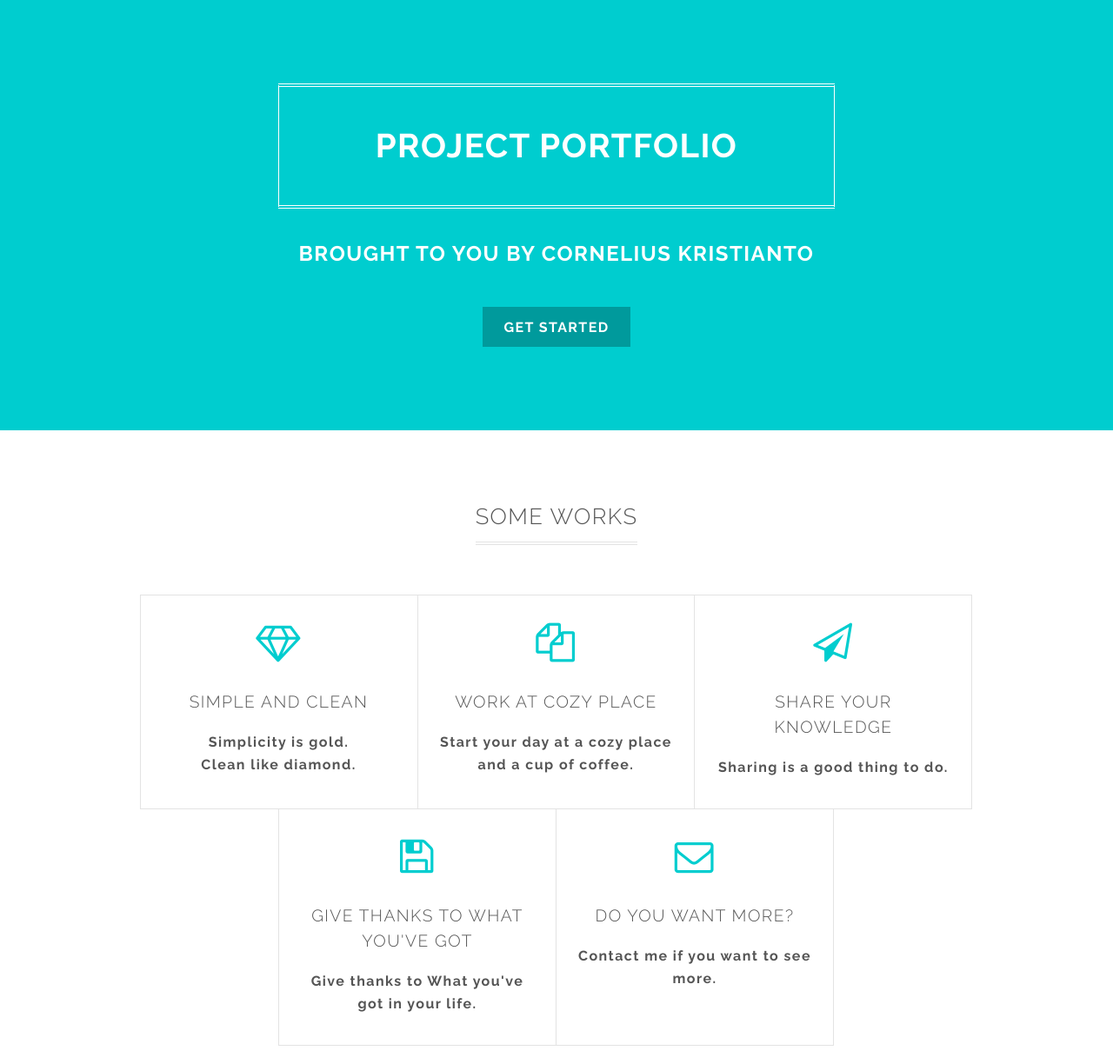
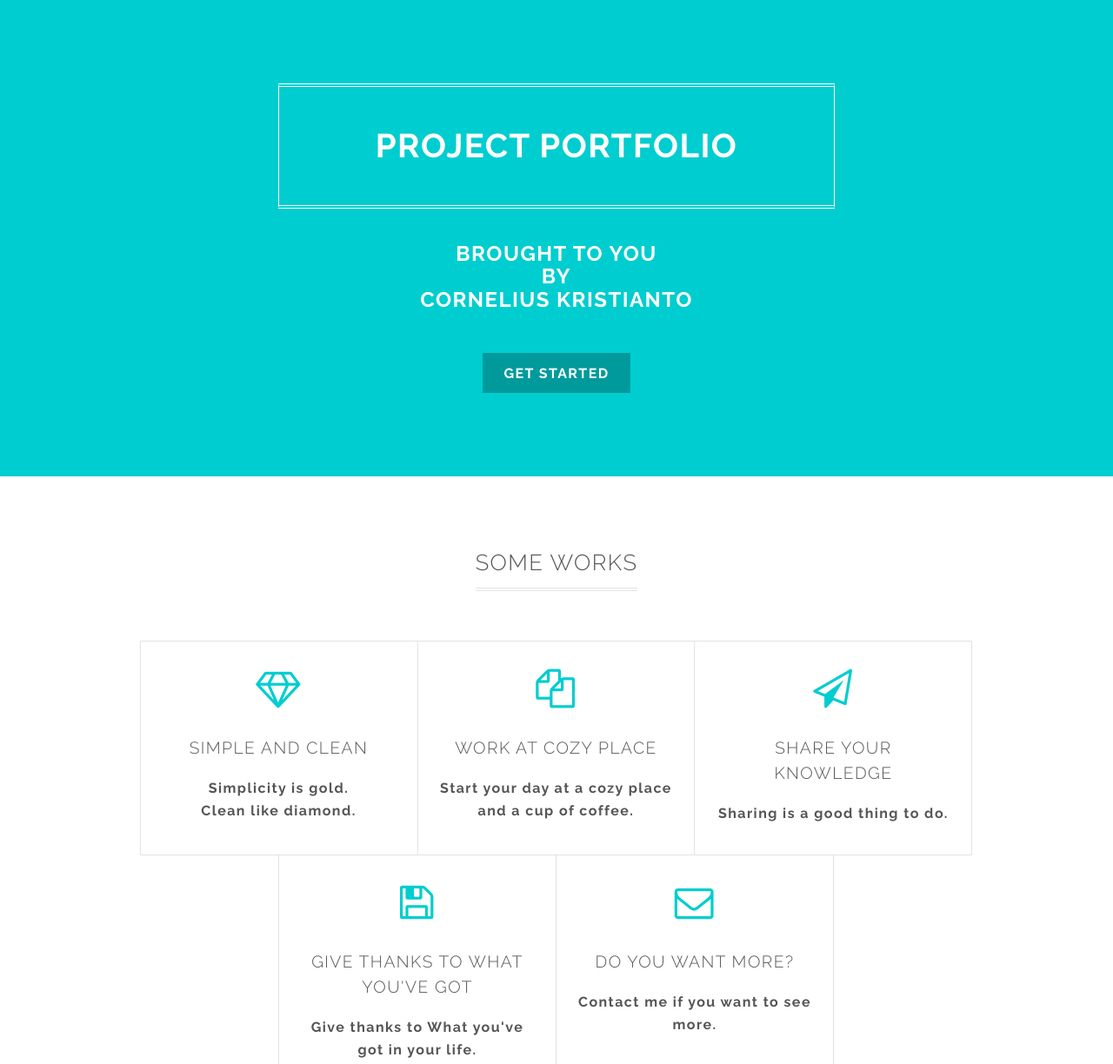
Before and after one commit to corngk/page, a plain HTML site: page index.html in a window 1280 px wide. Shown: the top 1224 px of the page at 87% size. Drawn offline with Linux system fonts and the light colour scheme.

Commit message:
some revision tonight

```diff
--- a/assets/css/main.css
+++ b/assets/css/main.css
@@ -1637,7 +1637,7 @@
 		}
 
 	a {
-		text-decoration: underline;
+		text-decoration: none;
 	}
 
 		a:hover {
@@ -3512,7 +3512,7 @@
 	#banner {
 		background-color: #00cdcf;
 		color: #ffffff;
-		padding: 8em 0 6em 0;
+		padding: 12em 0 6em 0; /* 8em 0 6em 0; */
 		text-align: center;
 	}
 
--- a/index.html
+++ b/index.html
@@ -18,9 +18,9 @@
 		<!-- Banner -->
 			<section id="banner">
 				<h2><strong>Project Portfolio</h2>
-				<p>Brought to you by Cornelius Kristianto</p>
+				<p>Brought to you<br>by<br>Cornelius Kristianto</p>
 				<ul class="actions">
-					<li><a href="#" class="button special">Get started</a></li>
+					<li><a href="#one" class="button special">Get started</a></li>
 				</ul>
 			</section>
 
@@ -32,18 +32,24 @@
 					</header>
 					<div class="features">
 						<div class="feature">
-							<i class="fa fa-diamond"></i>
-							<h3><a href="https://corngk.github.io/page/short/">Simple and Clean</a></h3>
+							<a href="https://corngk.github.io/page/short/">
+								<i class="fa fa-diamond"></i>
+								<h3>Simple and Clean</h3>
+							</a>
 							<p>Simplicity is gold.<br>Clean like diamond.</p>
 						</div>
 						<div class="feature">
-							<i class="fa fa-copy"></i>
-							<h3><a href="https://corngk.github.io/page/honjehouse/">Work At Cozy Place</a></h3>
+							<a href="https://corngk.github.io/page/honjehouse/">
+								<i class="fa fa-copy"></i>
+								<h3>Work At Cozy Place</h3>
+							</a>
 							<p>Start your day at a cozy place and a cup of coffee.</p>
 						</div>
 						<div class="feature">
-							<i class="fa fa-paper-plane-o"></i>
-							<h3><a href="https://langit.wordpress.com/">Share Your Knowledge</a></h3>
+							<a href="https://langit.wordpress.com/">
+								<i class="fa fa-paper-plane-o"></i>
+								<h3>Share Your Knowledge</h3>
+							</a>
 							<p>Sharing is a good thing to do.</p>
 						</div>
 						<div class="feature">
@@ -52,8 +58,10 @@
 							<p>Give thanks to What you've got in your life.</p>
 						</div>
 						<div class="feature">
-							<i class="fa fa-envelope-o"></i>
-							<h3>Do you want more?</h3>
+							<a href="#two">
+								<i class="fa fa-envelope-o"></i>
+								<h3>Do you want more?</h3>
+							</a>
 							<p>Contact me if you want to see more.</p>
 						</div>
 					</div>
```
Also changed, not shown: 1 other file.
